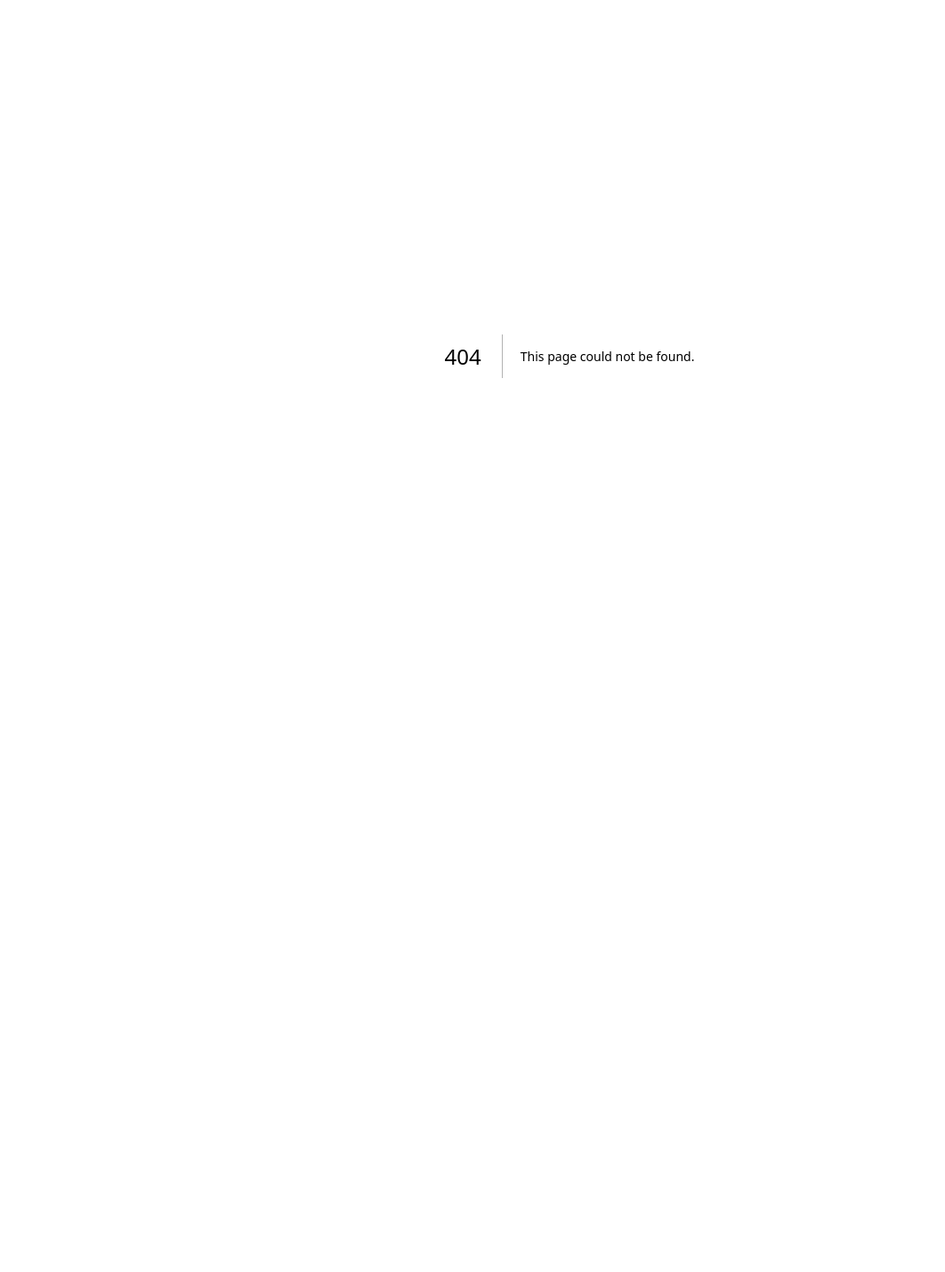
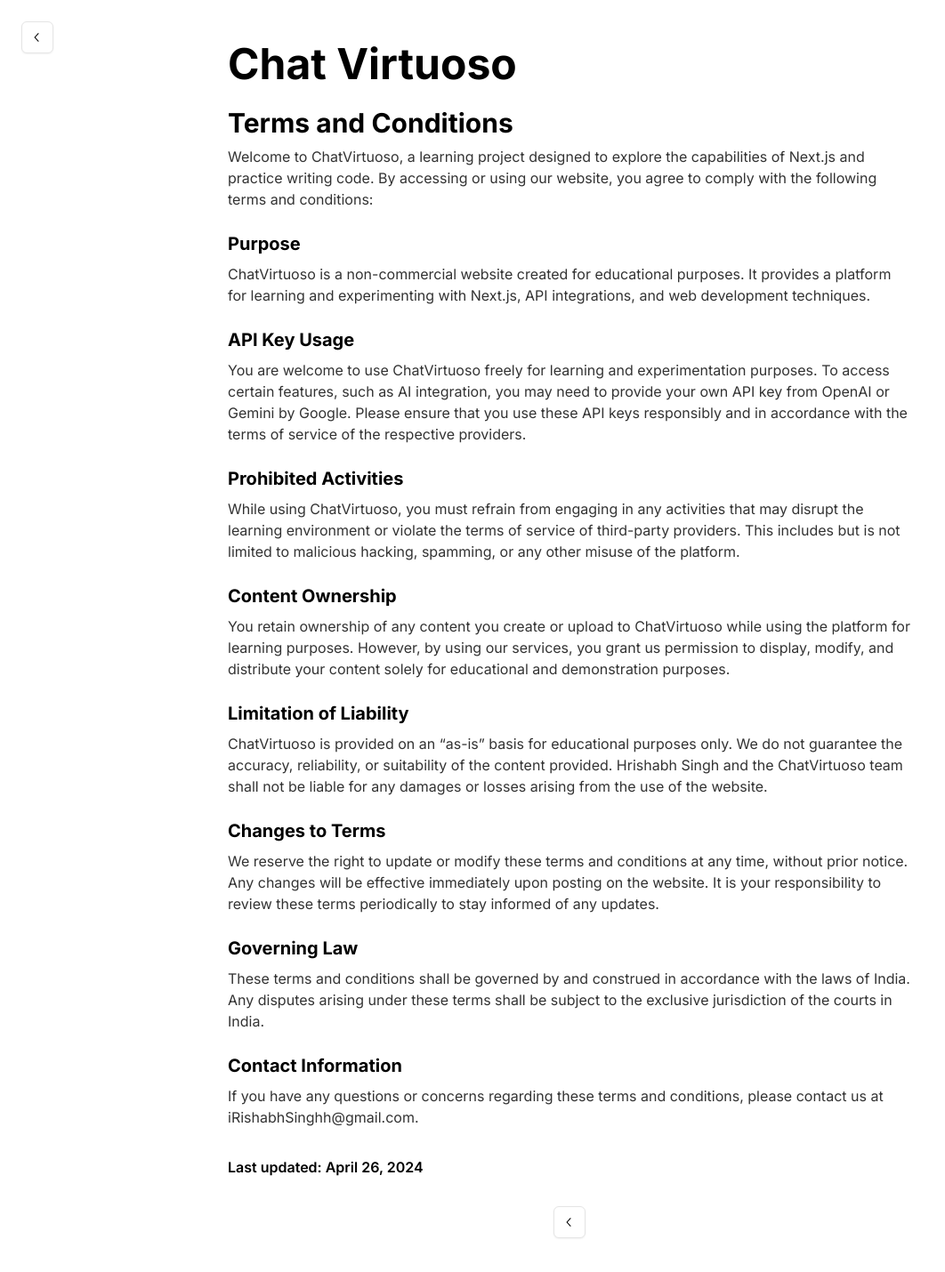
Before and after one commit to iRishabhSingh/chat-virtuoso, a Next.js app: page /terms in a window 1280 px wide. Before the commit this address had no page. Shown: the top 1430 px of the page at 89% size, without its empty margins (0-1062 px from the left). Before the commit the page ends 800 px from the top, so only its background shows below. Built offline with nearby package versions, Linux system fonts and the light colour scheme.

Commit message:
Added Back Button & Terms Route for User Signup

```diff
--- /dev/null
+++ b/src/app/(auth)/terms/page.tsx
@@ -0,0 +1,86 @@
+"use client";
+
+import { ButtonPreviousPage } from "@/components/ButtonPreviousPage";
+
+const TermsAndConditions: React.FC = () => {
+  return (
+    <div className="relative mx-auto py-6 sm:py-12 px-4 lg:px-[20%] flex flex-col gap-6">
+      <div className="hidden sm:block absolute top-6 left-6">
+        <ButtonPreviousPage />
+      </div>
+      <div className="grid gap-2">
+        <h1 className="text-5xl font-bold">Chat Virtuoso</h1>
+      </div>
+      <div className="grid gap-2">
+        <h1 className="text-3xl font-bold text-balance">
+          Terms and Conditions
+        </h1>
+        <p className="opacity-80">
+          Welcome to ChatVirtuoso, a learning project designed to explore the
+          capabilities of Next.js and practice writing code. By accessing or
+          using our website, you agree to comply with the following terms and
+          conditions:
+        </p>
+      </div>
+      {terms.map((term) => {
+        return (
+          <div key={term.title} className="grid gap-2">
+            <h1 className="text-xl font-bold text-balance">{term.title}</h1>
+            <p className="opacity-80">{term.description}</p>
+          </div>
+        );
+      })}
+      <div className="my-2 font-semibold">
+        <span>Last updated: April 26, 2024</span>
+      </div>
+      <div className="flex justify-center">
+        <ButtonPreviousPage />
+      </div>
+    </div>
+  );
+};
+
+export default TermsAndConditions;
+
+const terms = [
+  {
+    title: "Purpose",
+    description:
+      "ChatVirtuoso is a non-commercial website created for educational purposes. It provides a platform for learning and experimenting with Next.js, API integrations, and web development techniques.",
+  },
+  {
+    title: "API Key Usage",
+    description:
+      "You are welcome to use ChatVirtuoso freely for learning and experimentation purposes. To access certain features, such as AI integration, you may need to provide your own API key from OpenAI or Gemini by Google. Please ensure that you use these API keys responsibly and in accordance with the terms of service of the respective providers.",
+  },
+  {
+    title: "Prohibited Activities",
+    description:
+      "While using ChatVirtuoso, you must refrain from engaging in any activities that may disrupt the learning environment or violate the terms of service of third-party providers. This includes but is not limited to malicious hacking, spamming, or any other misuse of the platform.",
+  },
+  {
+    title: "Content Ownership",
+    description:
+      "You retain ownership of any content you create or upload to ChatVirtuoso while using the platform for learning purposes. However, by using our services, you grant us permission to display, modify, and distribute your content solely for educational and demonstration purposes.",
+  },
+  {
+    title: "Limitation of Liability",
+    description:
+      "ChatVirtuoso is provided on an “as-is” basis for educational purposes only. We do not guarantee the accuracy, reliability, or suitability of the content provided. Hrishabh Singh and the ChatVirtuoso team shall not be liable for any damages or losses arising from the use of the website.",
+  },
+  {
+    title: "Changes to Terms",
+    description:
+      "We reserve the right to update or modify these terms and conditions at any time, without prior notice. Any changes will be effective immediately upon posting on the website. It is your responsibility to review these terms periodically to stay informed of any updates.",
+  },
+  {
+    title: "Governing Law",
+    description:
+      "These terms and conditions shall be governed by and construed in accordance with the laws of India. Any disputes arising under these terms shall be subject to the exclusive jurisdiction of the courts in India.",
+  },
+  {
+    title: "Contact Information",
+    description:
+      "If you have any questions or concerns regarding these terms and conditions, please contact us at iRishabhSinghh@gmail.com.",
+  },
+];
--- /dev/null
+++ b/src/components/ButtonPreviousPage.tsx
@@ -0,0 +1,18 @@
+import { ChevronLeftIcon } from "@radix-ui/react-icons";
+
+import { Button } from "@/components/ui/button";
+import { useRouter } from "next/navigation";
+
+export function ButtonPreviousPage() {
+  const router = useRouter();
+
+  const handleGoBack = () => {
+    router.back();
+  };
+
+  return (
+    <Button onClick={handleGoBack} variant="outline" size="icon">
+      <ChevronLeftIcon className="h-4 w-4" />
+    </Button>
+  );
+}
--- a/src/middleware.ts
+++ b/src/middleware.ts
@@ -7,9 +7,14 @@
   const token = await getToken({ req: request });
   const url = request.nextUrl;
 
-  if (token && (url.pathname === "/login" || url.pathname === "/signup")) {
+  if (
+    token &&
+    (url.pathname === "/login" ||
+      url.pathname === "/signup" ||
+      url.pathname === "/terms")
+  ) {
     return NextResponse.redirect(new URL("/", request.url));
   }
 }
 
-export const config = { matcher: ["/login", "/signup"] };
+export const config = { matcher: ["/login", "/signup", "/terms"] };
```
